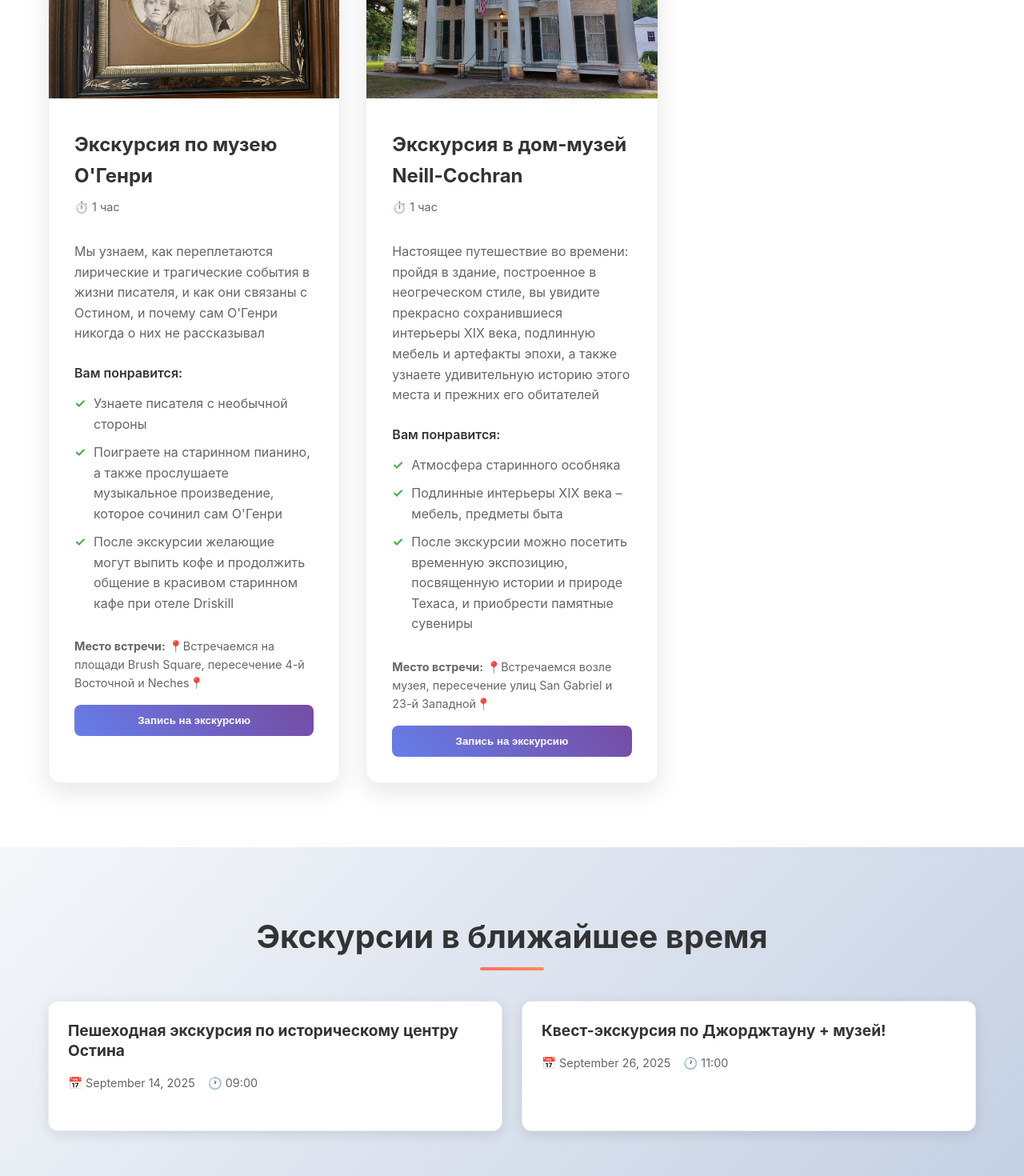
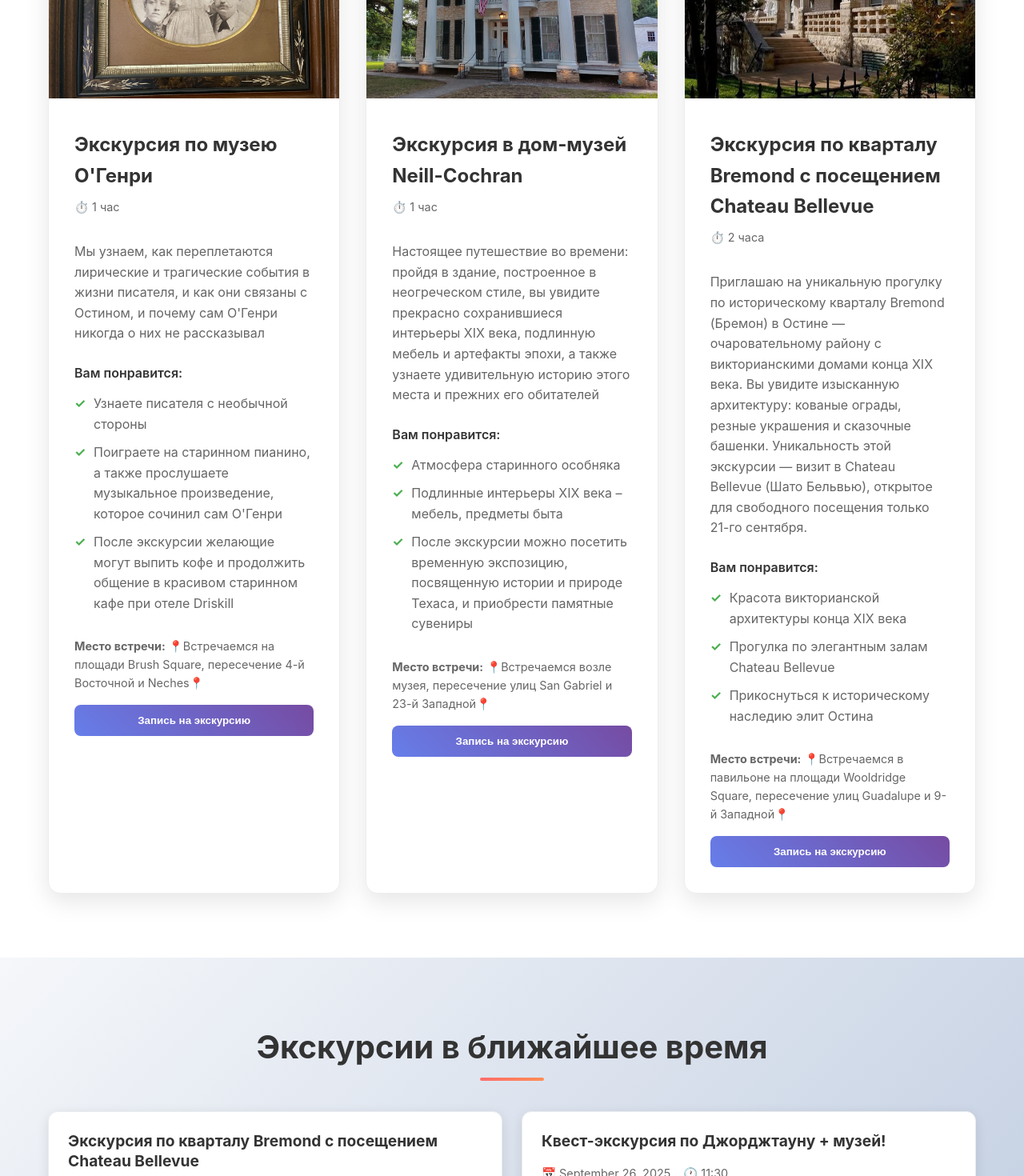
Before and after one commit to tatiana-act/nextjs-boilerplate, a Next.js app: page / in a window 1280 px wide. Shown: the part 2480-3950 px from the top of the page at 80% size. Built offline with nearby package versions, Linux system fonts and the light colour scheme.

Commit message:
bremond district tour

```diff
--- a/data/RecentTours.ts
+++ b/data/RecentTours.ts
@@ -1,6 +1,15 @@
 import { PastTour } from '@/types/tour';
 
 const pastTours: PastTour[] = [
+    {
+        id: 'tour8',
+        tourId: 'Acap',
+        date: '2025-09-14',
+        time: '09:00',
+        eventUrl: 'https://www.facebook.com/groups/662224066870718/posts/709989568760834/',
+        eventImage: '/091425ac.jpg',
+        feedbacks: []
+    },
     {
         id: 'tour10',
         tourId: 'Amhry',
--- a/data/tours.ts
+++ b/data/tours.ts
@@ -130,4 +130,27 @@ export const tours: Tour[] = [
     meetingPointLink: 'https://maps.app.goo.gl/4frvcX5L1gySddwn6',
     difficulty: 'Easy',
   },
+  {
+    id: 'Brmn',
+    title: 'Экскурсия по кварталу Bremond с посещением Chateau Bellevue',
+        description:
+            'Приглашаю на уникальную прогулку по историческому кварталу Bremond (Бремон) в Остине — очаровательному району с викторианскими домами конца XIX века. Вы увидите изысканную архитектуру: кованые ограды, резные украшения и сказочные башенки. Уникальность этой экскурсии — визит в Chateau Bellevue (Шато Бельвью), открытое для свободного посещения только 21-го сентября.',
+        duration: '2 часа',
+        price: 0,
+        imageUrl: '/bremond.jpg',
+        highlights: [
+            'Красота викторианской архитектуры конца XIX века',
+            'Прогулка по элегантным залам Chateau Bellevue',
+            'Прикоснуться к историческому наследию элит Остина',
+        ],
+        included: [
+            'Photography guide',
+            'Tripod rental available',
+            'Photo editing tips',
+        ],
+        meetingPoint:
+            'Встречаемся в павильоне на площади Wooldridge Square, пересечение улиц Guadalupe и 9-й Западной',
+        meetingPointLink: 'https://maps.app.goo.gl/UiDVakHKfszzTE5b7',
+        difficulty: 'Easy',
+    },
 ];
--- a/data/upcomingTours.ts
+++ b/data/upcomingTours.ts
@@ -2,15 +2,15 @@ import { UpcomingTour } from '@/types/tour';
 
 export const upcomingTours: UpcomingTour[] = [
   {
-    id: 'tour8',
-    tourId: 'Acap',
-    date: '2025-09-14',
-    time: '09:00',
+    id: 'tour11',
+    tourId: 'Brmn',
+    date: '2025-09-21',
+    time: '12:00',
   },
   {
     id: 'tour7',
     tourId: 'Gcrt',
     date: '2025-09-26',
-    time: '11:00',
+    time: '11:30',
   }
 ];
```
Also changed, not shown: public/091425ac.jpg (added), public/bremond.jpg (added).
